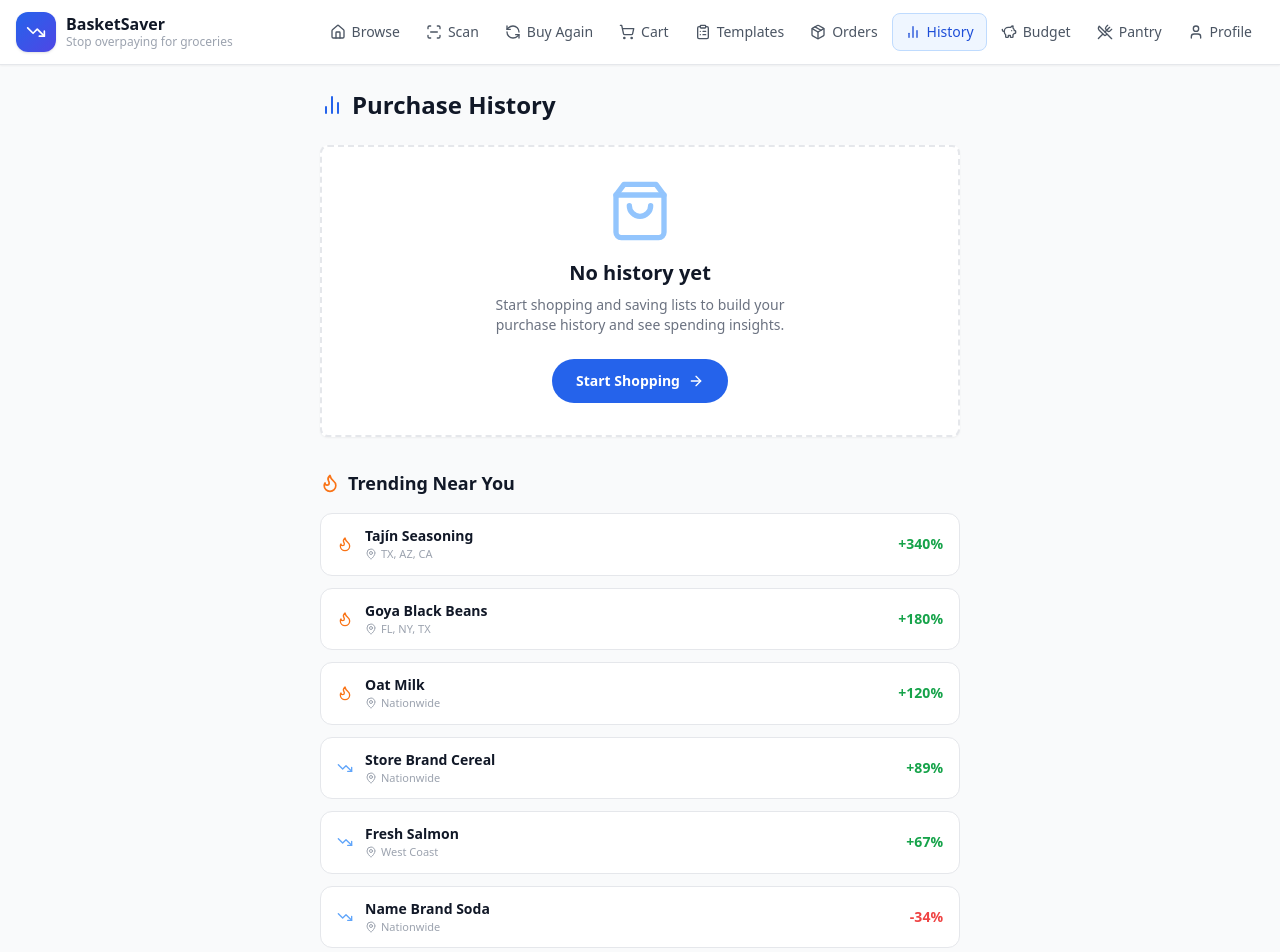
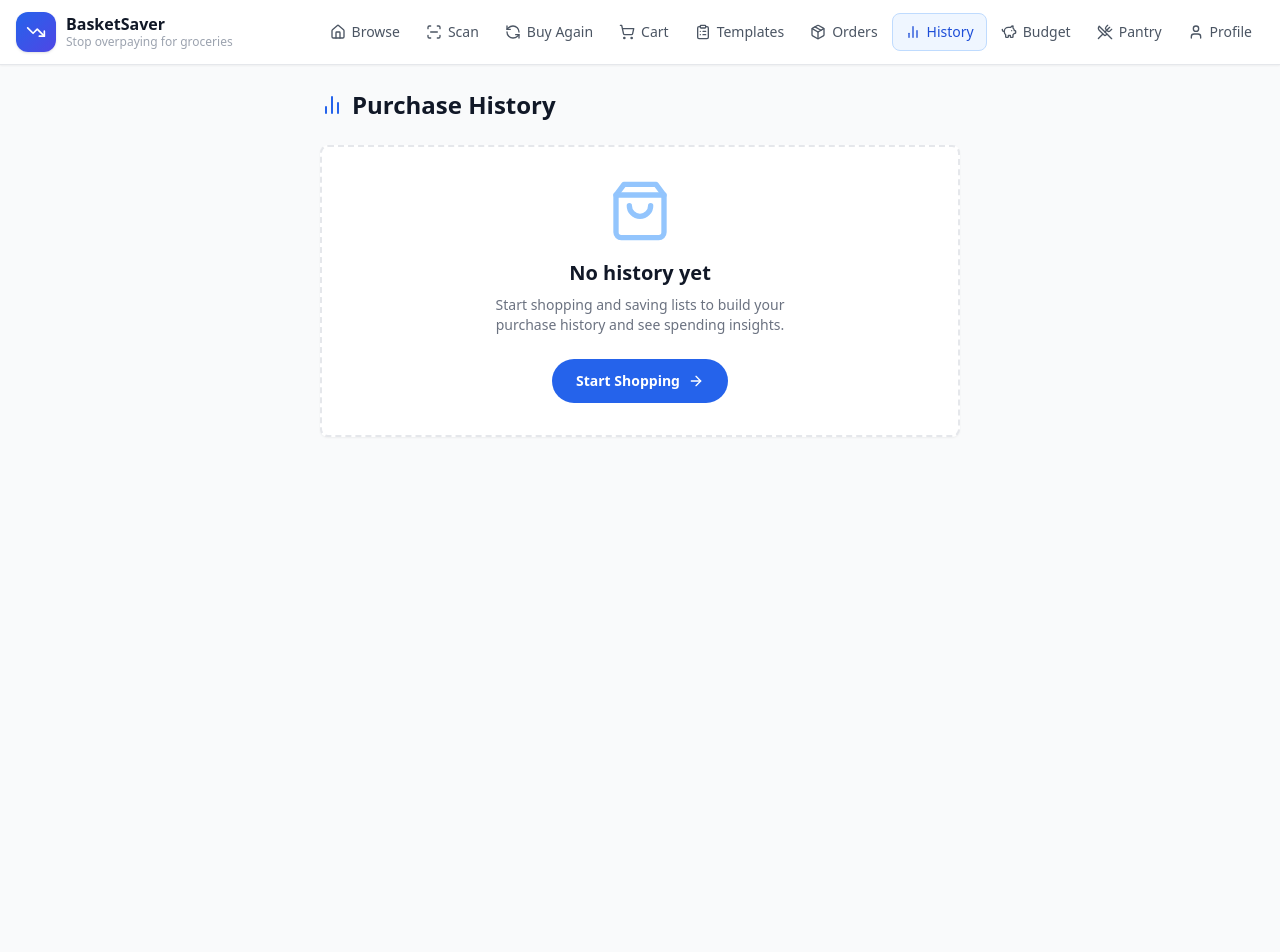
Before and after one commit to splainbryan-dev/basketsaver-two, a React (Vite) app: page /History in a window 1280 px wide. Shown: the top 952 px of the page. After the commit the page ends 865 px from the top, so only its background shows below. Built offline with nearby package versions, Linux system fonts and the light colour scheme.

Commit message:
Update History.jsx

```diff
--- a/src/pages/History.jsx
+++ b/src/pages/History.jsx
@@ -9,11 +9,10 @@ import { useNavigate } from "react-router-dom";
 import { createPageUrl } from "@/utils";
 import {
   TrendingDown, TrendingUp, ShoppingBag, Calendar,
-  BarChart2, MapPin, Star, Flame, ArrowRight,
-  DollarSign, Package, Store, ChevronDown, ChevronUp,
+  BarChart2, Star, ArrowRight,
+  DollarSign, Package, ChevronDown, ChevronUp,
 } from "lucide-react";
 import { Card, CardContent, CardHeader, CardTitle } from "@/components/ui/card";
-import { Badge } from "@/components/ui/badge";
 
 // ── Data helpers ─────────────────────────────────────────────────
 
@@ -119,16 +118,7 @@ function buildAnalytics() {
   };
 }
 
-// ── Trending data (simulated regional trends) ────────────────────
-// In production this would come from aggregated anonymous user data
-const TRENDING = [
-  { name: "Tajín Seasoning",       trend: "+340%", region: "TX, AZ, CA",  hot: true  },
-  { name: "Goya Black Beans",      trend: "+180%", region: "FL, NY, TX",  hot: true  },
-  { name: "Oat Milk",              trend: "+120%", region: "Nationwide",  hot: true  },
-  { name: "Store Brand Cereal",    trend: "+89%",  region: "Nationwide",  hot: false },
-  { name: "Fresh Salmon",          trend: "+67%",  region: "West Coast",  hot: false },
-  { name: "Name Brand Soda",       trend: "-34%",  region: "Nationwide",  hot: false },
-];
+
 
 // ── Components ───────────────────────────────────────────────────
 
@@ -190,13 +180,7 @@ export default function History() {
             </CardContent>
           </Card>
 
-          {/* Trending section even with no history */}
-          <div className="mt-8">
-            <h2 className="text-lg font-bold text-gray-900 mb-4 flex items-center gap-2">
-              <Flame className="w-5 h-5 text-orange-500" /> Trending Near You
-            </h2>
-            <TrendingSection />
-          </div>
+
         </div>
       </div>
     );
@@ -283,33 +267,7 @@ export default function History() {
           </Card>
         )}
 
-        {/* Store preferences */}
-        {Object.keys(data.storeCounts).length > 0 && (
-          <Card className="mb-6 border border-gray-200">
-            <CardHeader className="pb-2">
-              <CardTitle className="text-base flex items-center gap-2">
-                <Store className="w-4 h-4 text-green-500" /> Your Favorite Stores
-              </CardTitle>
-            </CardHeader>
-            <CardContent className="px-4 pb-4">
-              <div className="space-y-2">
-                {Object.entries(data.storeCounts)
-                  .sort((a, b) => b[1] - a[1])
-                  .map(([store, count]) => (
-                    <div key={store} className="flex items-center justify-between text-sm">
-                      <span className="font-medium text-gray-700">{store}</span>
-                      <div className="flex items-center gap-2">
-                        <span className="text-gray-400">{count} trip{count !== 1 ? "s" : ""}</span>
-                        {store === data.topStore && (
-                          <Badge className="bg-yellow-400 text-yellow-900 text-[10px]">⭐ Favorite</Badge>
-                        )}
-                      </div>
-                    </div>
-                  ))}
-              </div>
-            </CardContent>
-          </Card>
-        )}
+
 
         {/* Most purchased items */}
         {data.topItems.length > 0 && (
@@ -351,14 +309,6 @@ export default function History() {
           </Card>
         )}
 
-        {/* Trending near you */}
-        <div className="mb-6">
-          <h2 className="text-lg font-bold text-gray-900 mb-4 flex items-center gap-2">
-            <Flame className="w-5 h-5 text-orange-500" /> Trending Near You
-          </h2>
-          <TrendingSection />
-        </div>
-
         {/* Data privacy note */}
         <div className="bg-gray-100 rounded-xl p-4 text-xs text-gray-500 text-center">
           🔒 Your purchase history is stored privately on your device.
@@ -369,35 +319,3 @@ export default function History() {
     </div>
   );
 }
-
-function TrendingSection() {
-  return (
-    <div className="space-y-3">
-      {TRENDING.map((item) => {
-        const up = item.trend.startsWith("+");
-        return (
-          <div key={item.name} className="bg-white border border-gray-200 rounded-xl px-4 py-3 flex items-center justify-between">
-            <div className="flex items-center gap-3">
-              {item.hot
-                ? <Flame className="w-4 h-4 text-orange-500 flex-shrink-0" />
-                : <TrendingDown className="w-4 h-4 text-blue-400 flex-shrink-0" />
-              }
-              <div>
-                <p className="font-semibold text-gray-900 text-sm">{item.name}</p>
-                <p className="text-[11px] text-gray-400 flex items-center gap-1">
-                  <MapPin className="w-3 h-3" /> {item.region}
-                </p>
-              </div>
-            </div>
-            <span className={`font-bold text-sm ${up ? "text-green-600" : "text-red-500"}`}>
-              {item.trend}
-            </span>
-          </div>
-        );
-      })}
-      <p className="text-xs text-gray-400 text-center pt-1">
-        Based on anonymized BasketSaver purchase data
-      </p>
-    </div>
-  );
-}
```
